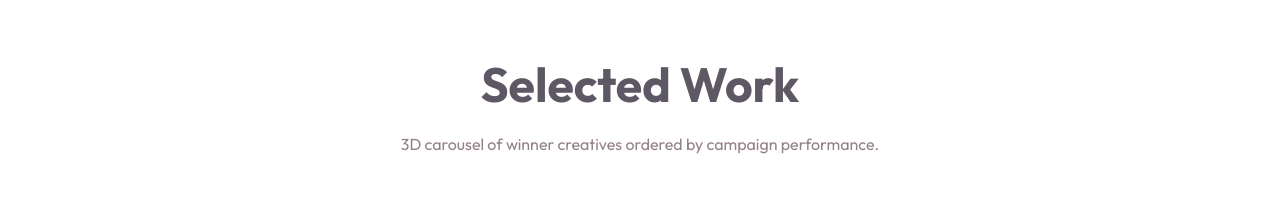
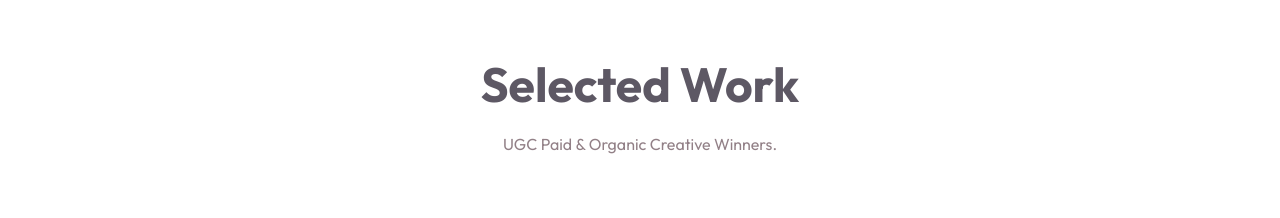
Before and after one commit to RickyWroe/thalia-portfolio, a React (Vite) app: page / in a window 1280 px wide. Shown: the part 1400-1618 px from the top of the page. Built offline with nearby package versions, Linux system fonts and the light colour scheme; grey boxes are pictures that could not be loaded.

Commit message:
Update carousel

```diff
--- a/src/components/Work.jsx
+++ b/src/components/Work.jsx
@@ -139,7 +139,7 @@ const Work = () => {
                 <div className="mb-16 text-center">
                     <h2 className="text-3xl md:text-5xl font-bold mb-6 text-secondary">Selected Work</h2>
                     <p className="text-accent max-w-2xl mx-auto">
-                        3D carousel of winner creatives ordered by campaign performance.
+                        UGC Paid & Organic Creative Winners.
                     </p>
                 </div>
 
```
Lines whose indentation alone changed are shown as unchanged.
